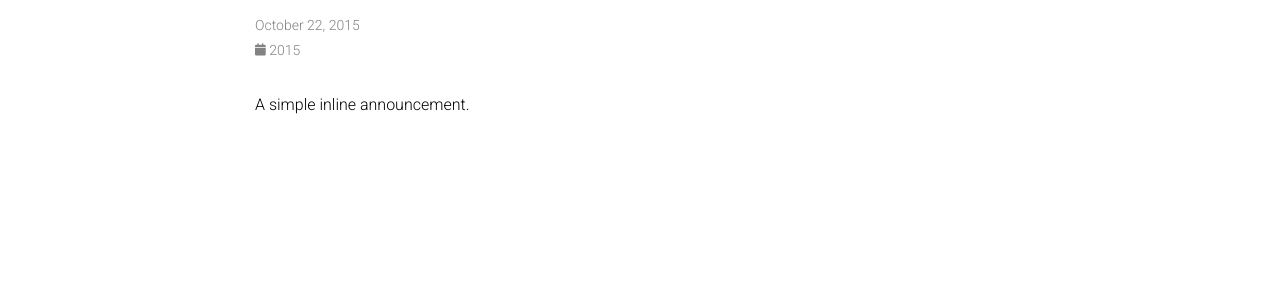
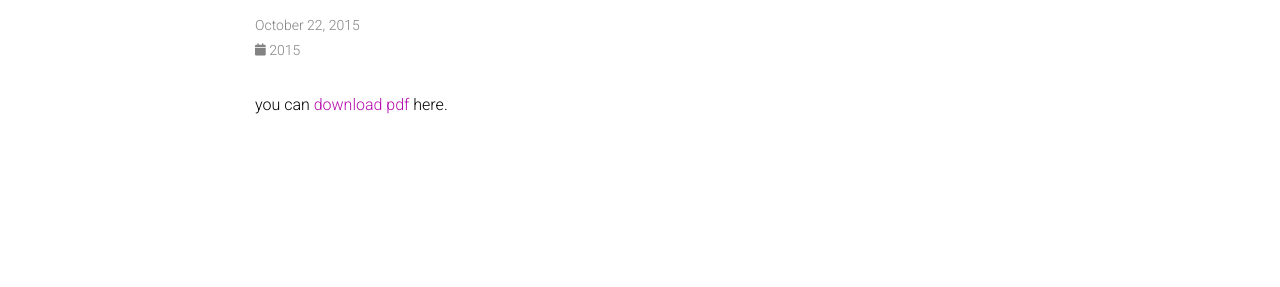
Before and after one commit to brianceco/brianceco.github.io, a Jekyll site: the page built from _news/announcement_1.md, in a window 1280 px wide. Shown: the part 146-433 px from the top of the page. Built offline with Jekyll 4.4.1, drawn with Linux system fonts in a browser that asks for light colours; comment, search, counter and statistics services are not loaded; a style sheet for code colours, icons or effects is not loaded.

Commit message:
Updates some things.

```diff
--- a/_news/announcement_1.md
+++ b/_news/announcement_1.md
@@ -5,4 +5,4 @@ inline: true
 related_posts: false
 ---
 
-A simple inline announcement.
+you can [download pdf](https://brianceco.github.io/assets/pdf/essay.pdf) here.
```
Also changed, not shown: 3 other files.
